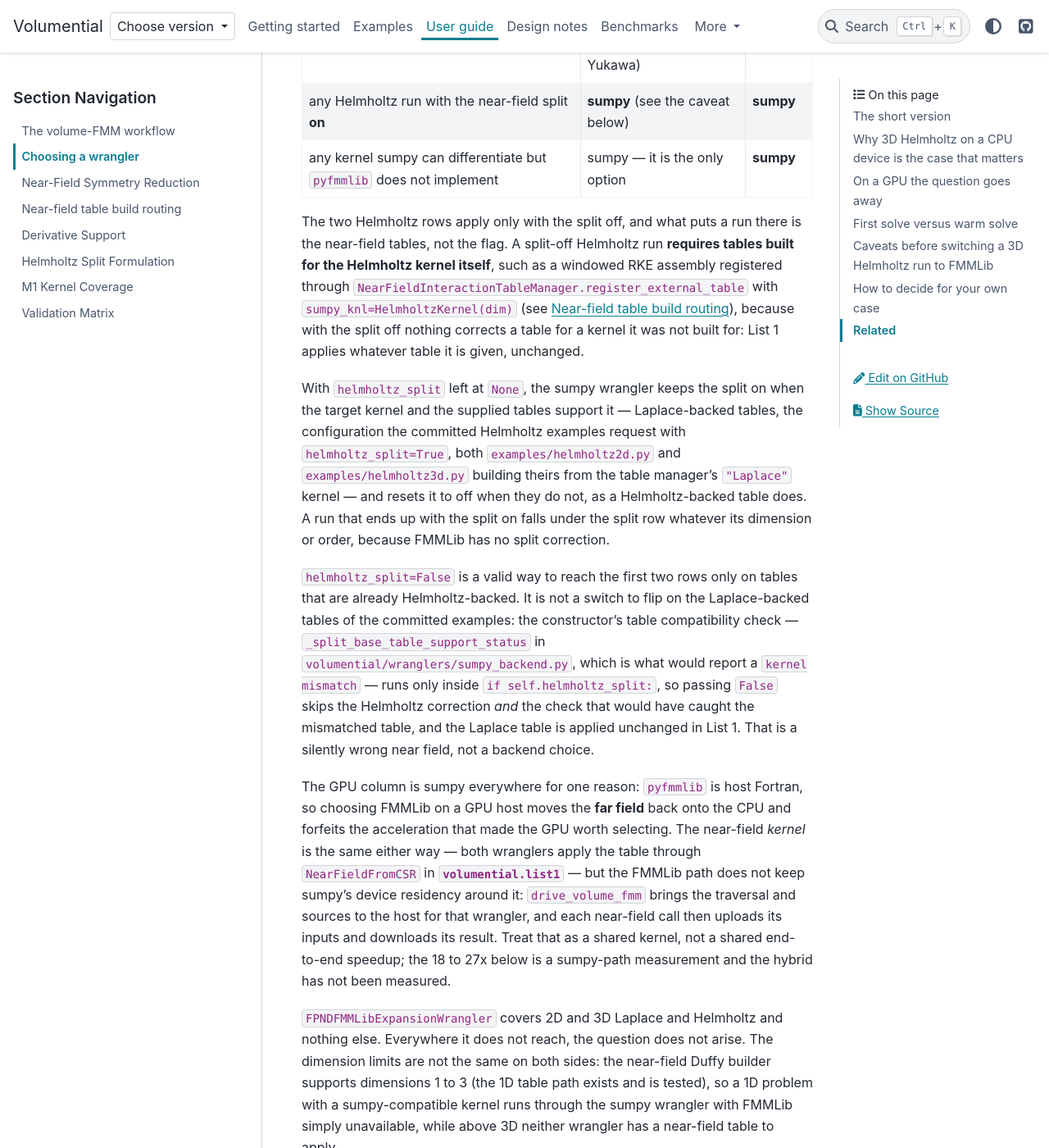
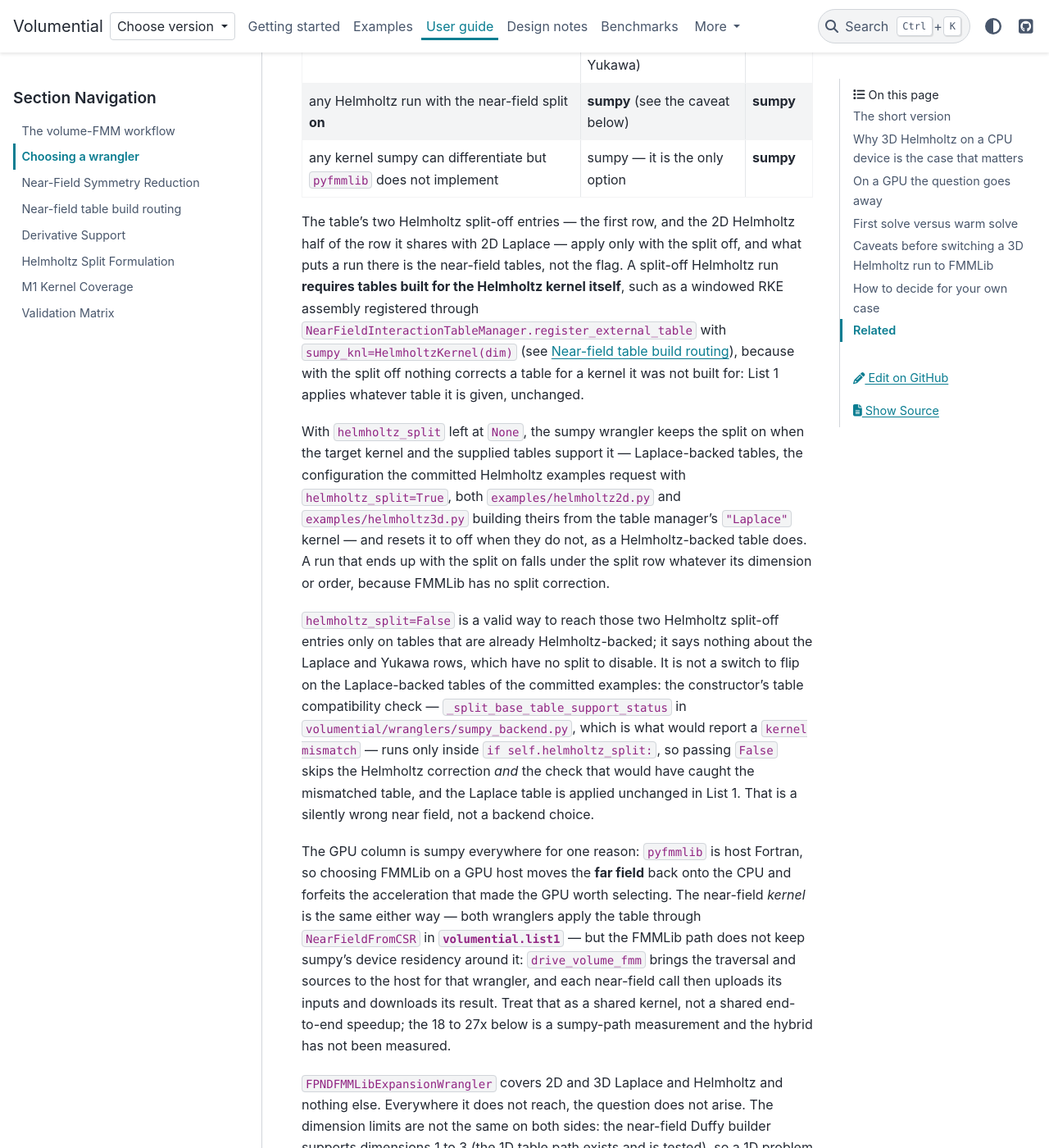
Before and after one commit to xywei/volumential, a Sphinx documentation site: the page built from doc/source/user-guide/choosing-a-wrangler.md, in a window 1280 px wide and 1400 px high, scrolled down 1129 px. Shown: the whole window at 82% size. Built offline with Sphinx 7.4.7 and the PyData theme 0.15.4, drawn with Linux system fonts in a browser that asks for light colours.

Commit message:
docs: name the split-off rows exactly, and check the dipole P2M wrapper
"The first two rows" pointed at 3D Helmholtz and 3D Laplace while the
second Helmholtz split-off entry is the 2D half of the third row; name
both entries instead, and say the flag has nothing to do with the
Laplace and Yukawa rows.

The provisioning recipes imported only the four charge wrappers, so both
could pass on an environment whose dipole P2M silently runs per box:
boxtree asks for `%ddformmp_dp_imany` when `use_dipoles` is set and falls
back on `AttributeError` (`pyfmmlib_integration.py:776-783` at the pinned
commit). Scope the four-import check to charge sources and add the
dipole family, which the pinned pyfmmlib does generate -- its
`vec_wrappers.py` loops `formmp` over `["", "_dp"]` and emits an
`_imany` wrapper for each.

```diff
--- a/doc/source/user-guide/choosing-a-wrangler.md
+++ b/doc/source/user-guide/choosing-a-wrangler.md
@@ -35,10 +35,11 @@ kernel built it.
 | any Helmholtz run with the near-field split **on** | **sumpy** (see the caveat below) | **sumpy** |
 | any kernel sumpy can differentiate but `pyfmmlib` does not implement | sumpy — it is the only option | **sumpy** |
 
-The two Helmholtz rows apply only with the split off, and what puts a run
-there is the near-field tables, not the flag. A split-off Helmholtz run
-**requires tables built for the Helmholtz kernel itself**, such as a windowed
-RKE assembly registered through
+The table's two Helmholtz split-off entries — the first row, and the 2D
+Helmholtz half of the row it shares with 2D Laplace — apply only with the
+split off, and what puts a run there is the near-field tables, not the flag.
+A split-off Helmholtz run **requires tables built for the Helmholtz kernel
+itself**, such as a windowed RKE assembly registered through
 `NearFieldInteractionTableManager.register_external_table` with
 `sumpy_knl=HelmholtzKernel(dim)` (see {doc}`table-build-routing`), because
 with the split off nothing corrects a table for a kernel it was not built
@@ -53,10 +54,12 @@ kernel — and resets it to off when they do not, as a Helmholtz-backed table
 does. A run that ends up with the split on falls under the split row whatever
 its dimension or order, because FMMLib has no split correction.
 
-`helmholtz_split=False` is a valid way to reach the first two rows only on
-tables that are already Helmholtz-backed. It is not a switch to flip on the
-Laplace-backed tables of the committed examples: the constructor's table
-compatibility check — `_split_base_table_support_status` in
+`helmholtz_split=False` is a valid way to reach those two Helmholtz
+split-off entries only on tables that are already Helmholtz-backed; it says
+nothing about the Laplace and Yukawa rows, which have no split to disable.
+It is not a switch to flip on the Laplace-backed tables of the committed
+examples: the constructor's table compatibility check —
+`_split_base_table_support_status` in
 `volumential/wranglers/sumpy_backend.py`, which is what would report a
 `kernel mismatch` — runs only inside `if self.helmholtz_split:`, so passing
 `False` skips the Helmholtz correction *and* the check that would have caught
```
Also changed, not shown: DEVELOPMENT.md (+8 -1 lines), doc/source/getting-started/installation.md (+10 -1 lines).
